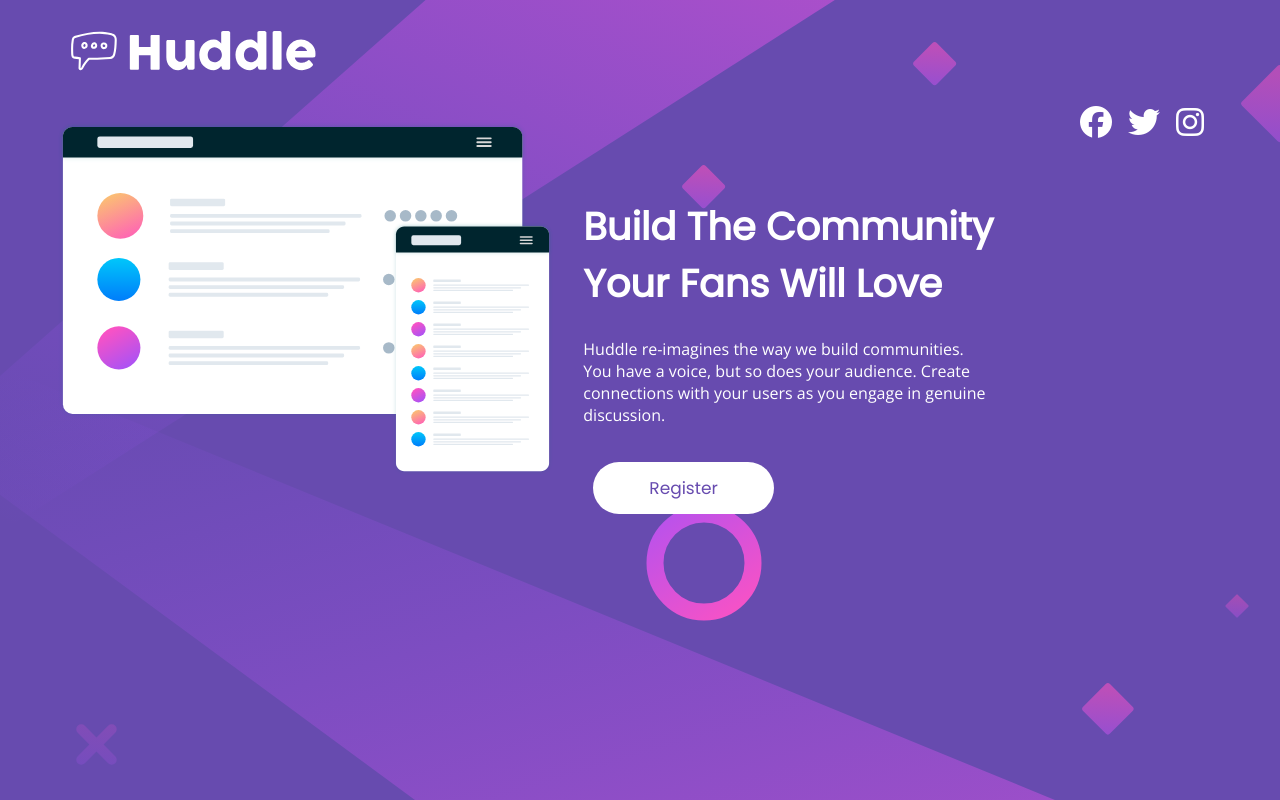
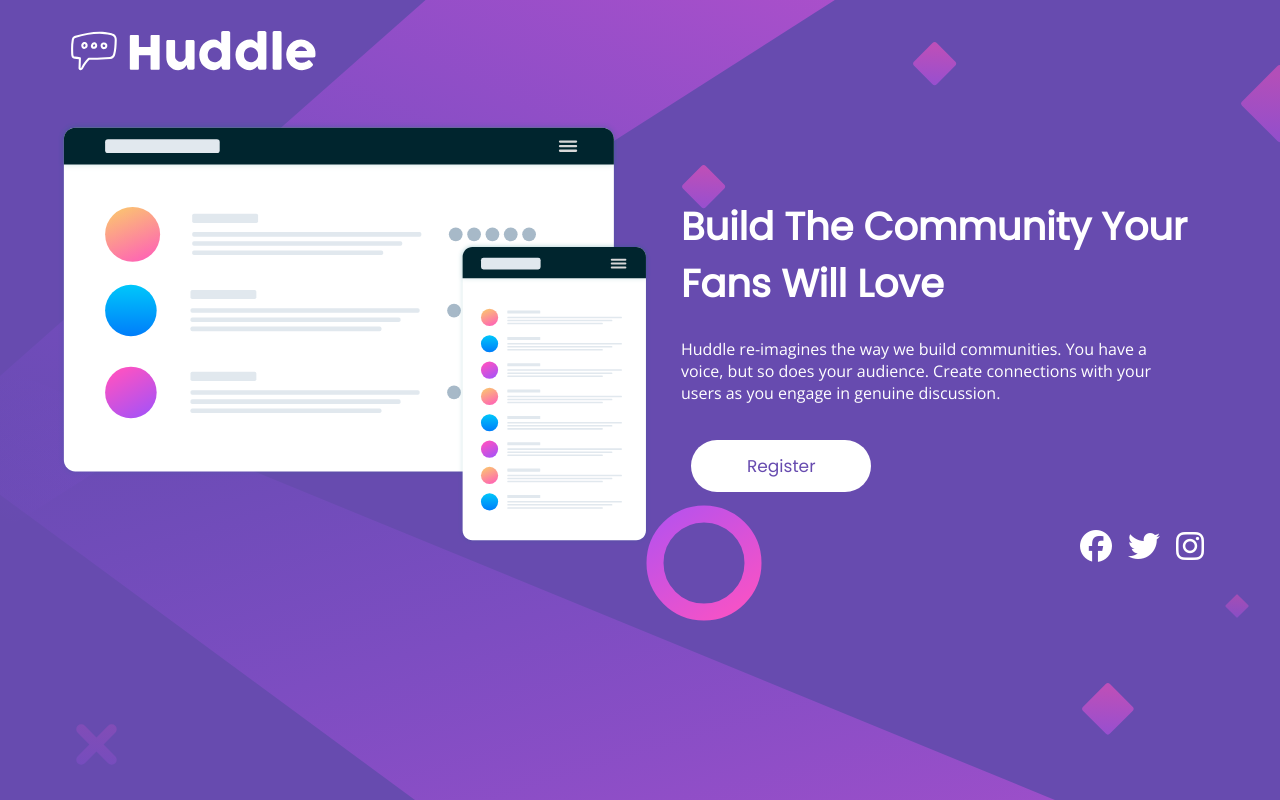
Before and after one commit to France442/Hubble, a plain HTML site: page index.html in a window 1280 px wide. Drawn offline with nearby package versions, Linux system fonts and the light colour scheme.

Commit message:
Update index.html

```diff
--- a/index.html
+++ b/index.html
@@ -31,12 +31,11 @@
   </div>
 </div>
 </div>
-
-<div class="socials">
+</div>
+<footer class="socials">
     <i class="icon fa-brands fa-facebook fa-2xl"></i>
     <i class="icon fa-brands fa-twitter fa-2xl"></i>
     <i class="icon fa-brands fa-instagram fa-2xl"></i>
-</div>
-</div>
+</footer>
 </body>
 </html>
```
